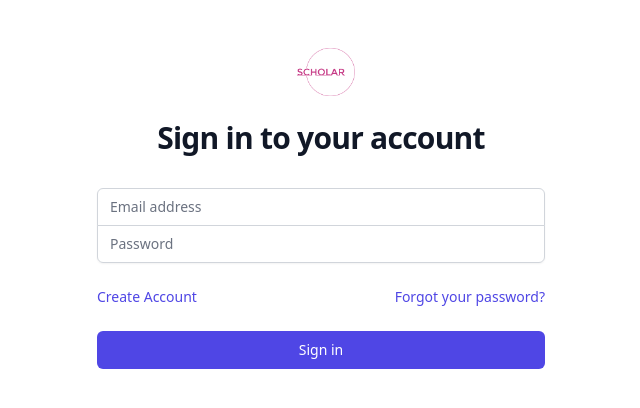
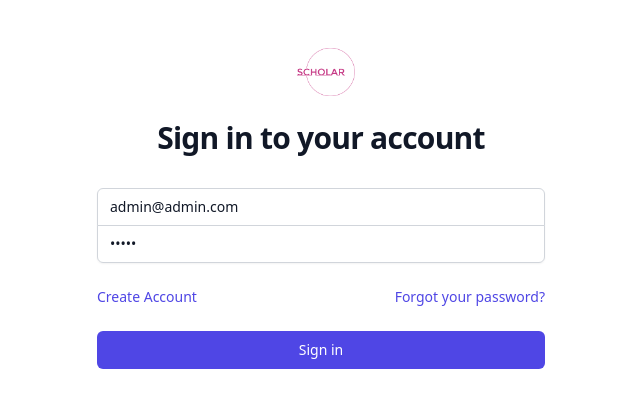
Before and after one commit to SilahicAmil/nextjs-canvas-classroom, a Next.js app: page /login in a window 1280 px wide. Shown: the top 408 px of the page, without its empty margins (319-959 px from the left). Built offline with nearby package versions, Linux system fonts and the light colour scheme.

Commit message:
setting default login to teacher view

```diff
--- a/components/Login/Login.js
+++ b/components/Login/Login.js
@@ -37,6 +37,7 @@ const Login = ({}) => {
                 type="email"
                 autoComplete="email"
                 // required
+                value="admin@admin.com"
                 className="relative block w-full appearance-none rounded-none rounded-t-md border border-gray-300 px-3 py-2 text-gray-900 placeholder-gray-500 focus:z-10 focus:border-indigo-500 focus:outline-none focus:ring-indigo-500 sm:text-sm bg-white "
                 placeholder="Email address"
               />
@@ -51,6 +52,7 @@ const Login = ({}) => {
                 type="password"
                 autoComplete="current-password"
                 // required
+                value="admin"
                 className="bg-white relative block w-full appearance-none rounded-none rounded-b-md border border-gray-300 px-3 py-2 text-gray-900 placeholder-gray-500 focus:z-10 focus:border-indigo-500 focus:outline-none focus:ring-indigo-500 sm:text-sm"
                 placeholder="Password"
               />
```
